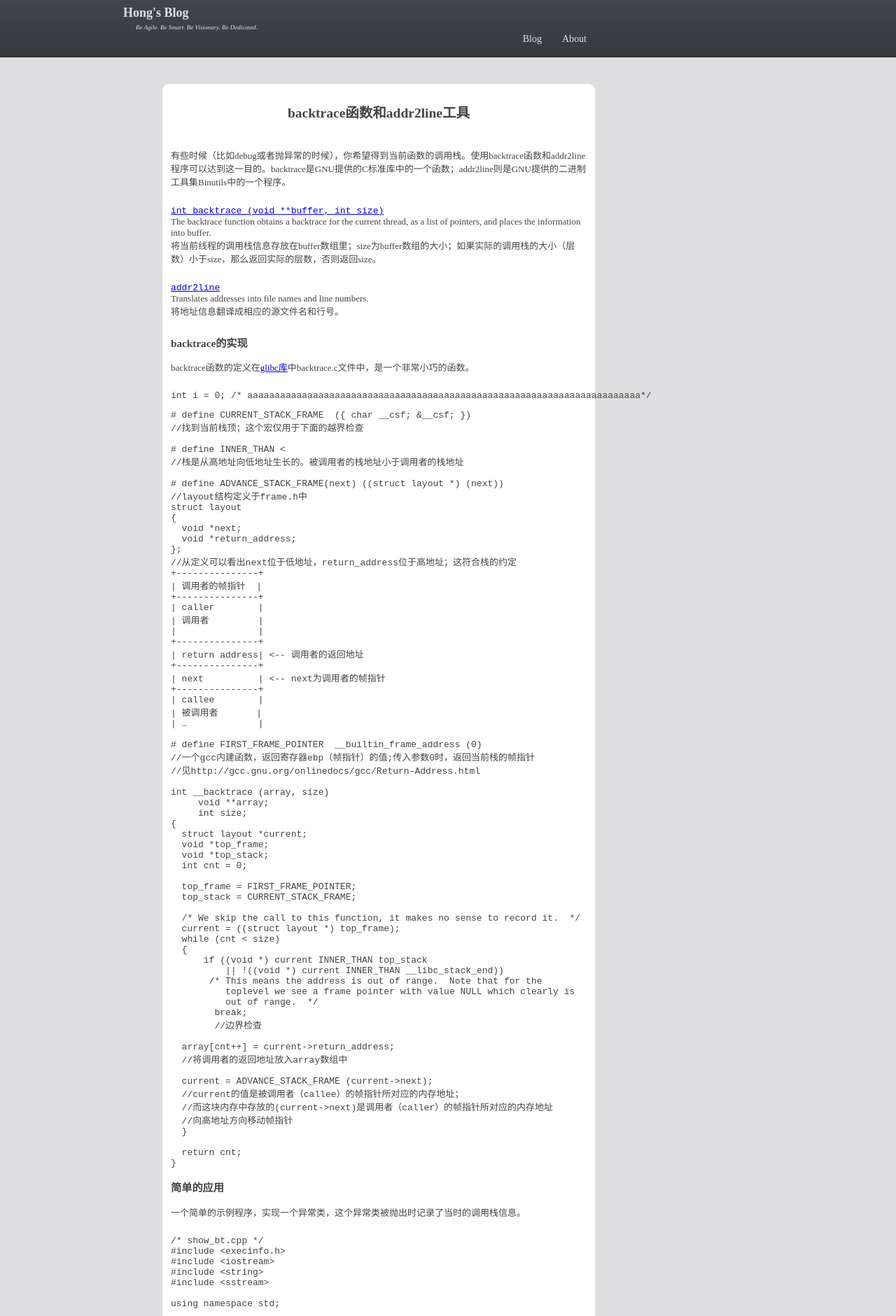
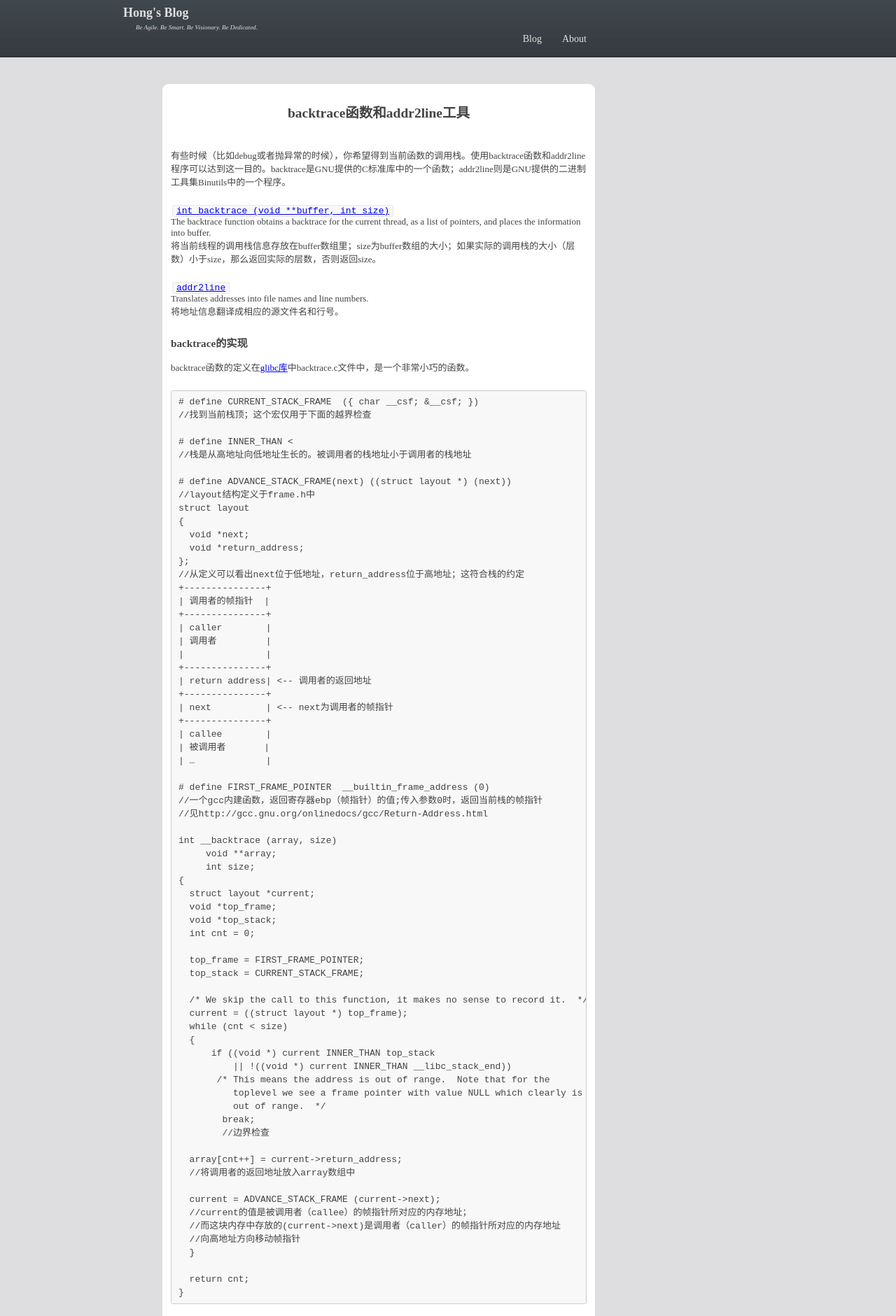
Before and after one commit to RockHong/rockhong.github.com, a Jekyll site: the page built from _posts/2013-05-16-backtrace-and-addr2line.md, in a window 1280 px wide. Shown: the top 1881 px of the page at 70% size. Built offline with Jekyll 4.4.1, drawn with Linux system fonts in a browser that asks for light colours; comment, search, counter and statistics services are not loaded.

Commit message:
add style to code block using github's style

````diff
--- a/_posts/2013-05-16-backtrace-and-addr2line.md
+++ b/_posts/2013-05-16-backtrace-and-addr2line.md
@@ -25,10 +25,6 @@ Translates addresses into file names and line numbers.
 
 ###backtrace的实现
 backtrace函数的定义在[glibc库](http://zh.wikipedia.org/zh-cn/GNU_C_%E5%87%BD%E5%BC%8F%E5%BA%AB)中backtrace.c文件中，是一个非常小巧的函数。
-```c
-int i = 0; /* aaaaaaaaaaaaaaaaaaaaaaaaaaaaaaaaaaaaaaaaaaaaaaaaaaaaaaaaaaaaaaaaaaaaaaaa*/
-```
-
 
 	# define CURRENT_STACK_FRAME  ({ char __csf; &__csf; })
 	//找到当前栈顶；这个宏仅用于下面的越界检查
--- a/css/post.css
+++ b/css/post.css
@@ -63,3 +63,52 @@ div#post h2 {
 div#post #content p{
     margin-bottom: 24px;
 }
+
+/*
+ * BEGIN:
+ * Github Markdown CSS - for Markdown Editor Preview
+ * https://gist.github.com/andyferra/2554919
+ * TODO:
+ * github has Syntax highlighting ? how to make it? https://help.github.com/articles/github-flavored-markdown
+ */
+
+code, tt {
+  margin: 0 2px;
+  padding: 0 5px;
+  white-space: nowrap;
+  border: 1px solid #eaeaea;
+  background-color: #f8f8f8;
+  border-radius: 3px; }
+
+pre code {
+  margin: 0;
+  padding: 0;
+  white-space: pre;
+  border: none;
+  background: transparent; }
+
+.highlight pre {
+  background-color: #f8f8f8;
+  border: 1px solid #cccccc;
+  font-size: 13px;
+  line-height: 19px;
+  overflow: auto;
+  padding: 6px 10px;
+  border-radius: 3px; }
+
+pre {
+  background-color: #f8f8f8;
+  border: 1px solid #cccccc;
+  font-size: 13px;
+  line-height: 19px;
+  overflow: auto;
+  padding: 6px 10px;
+  border-radius: 3px; }
+
+pre code, pre tt {
+    background-color: transparent;
+    border: none; }
+
+/*
+ * END
+ */
````
Also changed, not shown: dev_log.md (+4 -0 lines).
